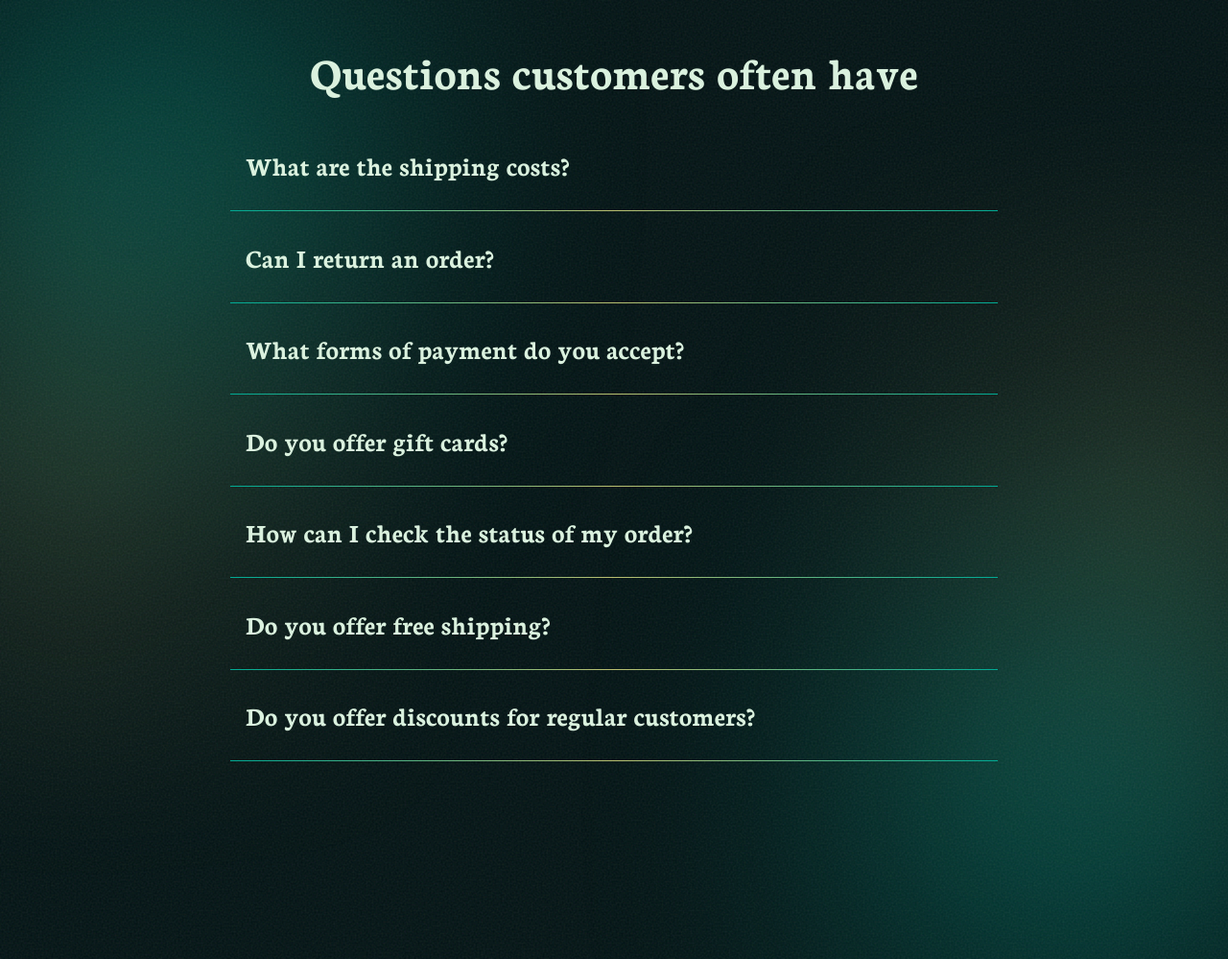
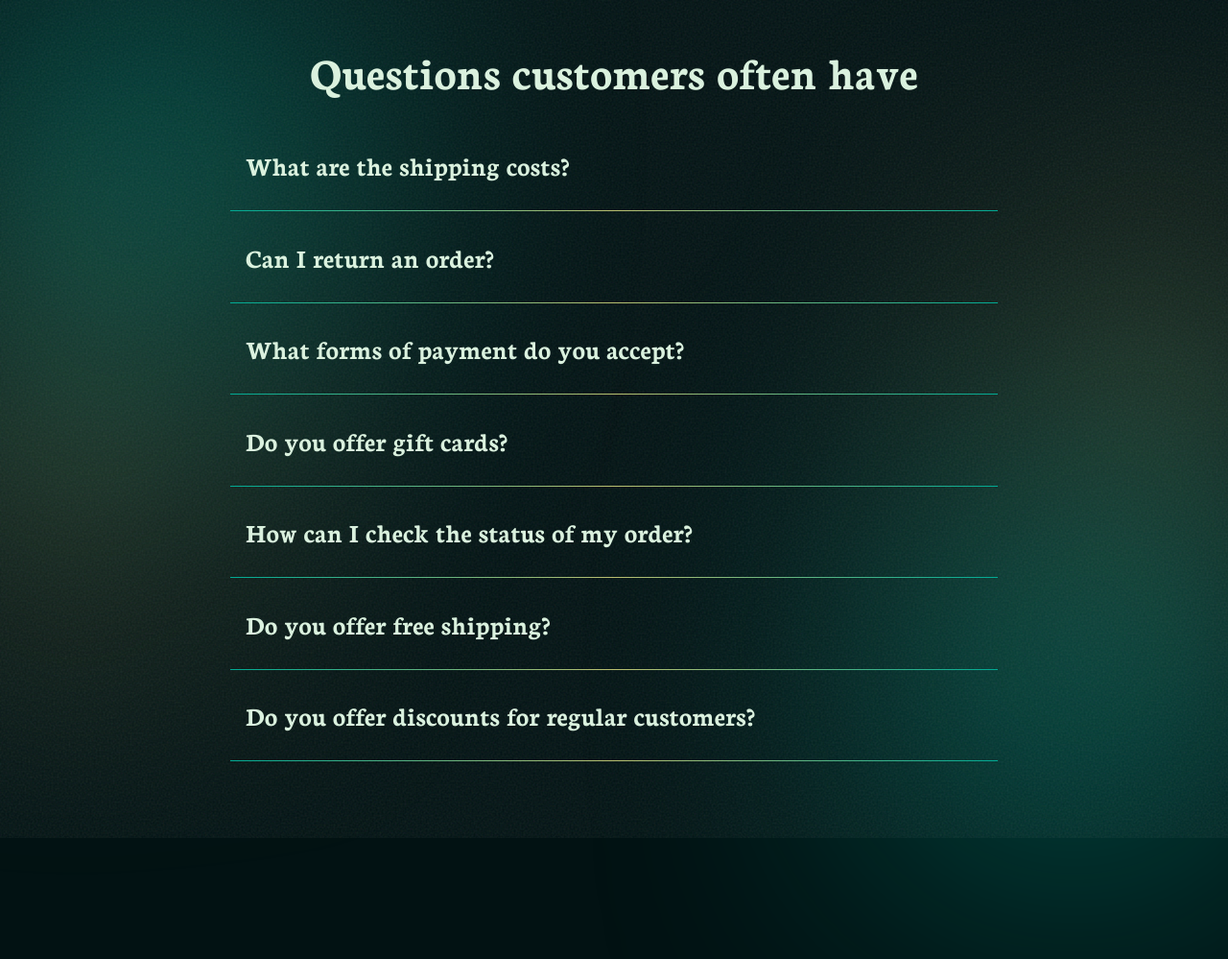
Before and after one commit to ania221B/store-faq, a React (Vite) app: page / in a window 1280 px wide. Shown: the whole page at 96% size. After the commit the page ends 873 px from the top, so only its background shows below. Built offline with nearby package versions, Linux system fonts and the light colour scheme; some icons are missing.

Commit message:
noise image hidden from view

```diff
--- a/src/Noise.jsx
+++ b/src/Noise.jsx
@@ -1,6 +1,6 @@
 function Noise () {
   return (
-    <svg>
+    <svg className='grain-image'>
       <filter id='grain'>
         <feTurbulence
           type='fractalNoise'
--- a/src/sass/components/_index.scss
+++ b/src/sass/components/_index.scss
@@ -1,3 +1,4 @@
 @forward './accordion';
 @forward './buttons';
 @forward './circle';
+@forward './noise';
--- /dev/null
+++ b/src/sass/components/_noise.scss
@@ -0,0 +1,6 @@
+@use '../abstracts/' as *;
+
+.grain-image {
+  height: 0;
+  width: 0;
+}
```
